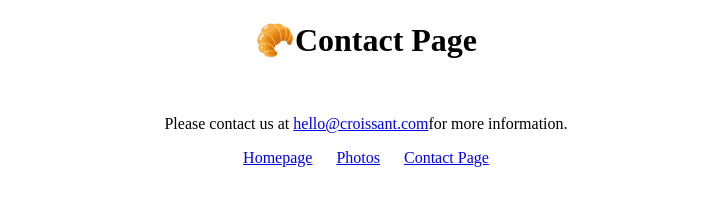
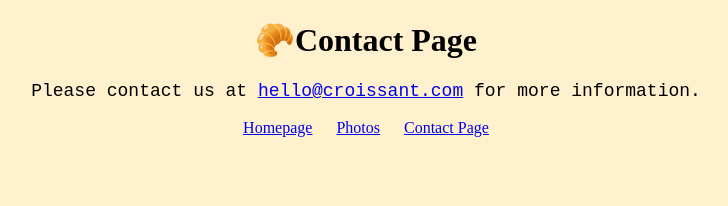
Before and after one commit to Hollieb63/Croissant, a plain HTML site: page contact.html in a window 1280 px wide. Shown: the whole page, without its empty margins (274-1002 px from the left). Drawn offline with Linux system fonts and the light colour scheme.

Commit message:
changed the background colour and font

```diff
--- a/contact.html
+++ b/contact.html
@@ -8,8 +8,8 @@
 </head>
 <body>
     <h1>🥐Contact Page</h1>
-    <br/>
-    <p>Please contact us at <a href="mailto:hello@croissant.com">hello@croissant.com</a>for more information.</p>
+
+    <p>Please contact us at <a href="mailto:hello@croissant.com">hello@croissant.com</a> for more information.</p>
 <footer>
     <a href="index.html">Homepage</a>
     <a href="photo.html">Photos</a>
--- a/src/style.css
+++ b/src/style.css
@@ -17,4 +17,9 @@ img{
 }
 p{
     text-align: center;
+    font-size: 18px;
+    font-family: 'Courier New', Courier, monospace;
 }
+body{
+background: #fff1ce;
+}
```
Also changed, not shown: photo.html (+1 -1 lines).
